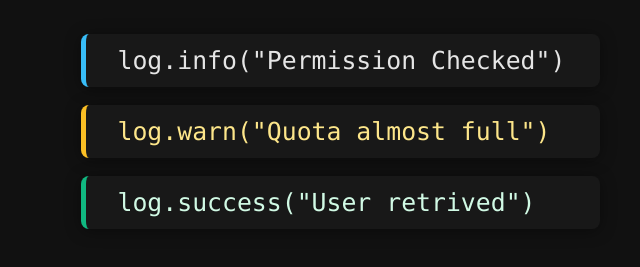
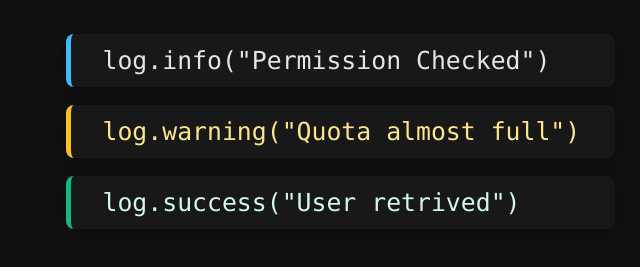
Before and after one commit to DogukanUrker/TamgaWebsite, a plain HTML site: page og.html in a window 1280 px wide. Shown: the part 249-516 px from the top of the page, without its empty margins (260-900 px from the left). Drawn offline with Linux system fonts and the light colour scheme.

Commit message:
Update og.html log message and style, refresh og.png
Increased the log-line width from 450px to 480px and changed 'log.warn' to 'log.warning' in og.html. Updated og.png to reflect these changes.

```diff
--- a/og.html
+++ b/og.html
@@ -45,7 +45,7 @@
                 border-radius: 8px;
                 padding: 12px 32px;
                 margin-bottom: 18px;
-                width: 450px;
+                width: 480px;
                 box-shadow: 0 2px 16px #0006;
                 border-left: 5px solid #38bdf8;
                 color: #e5e5e5;
@@ -69,7 +69,7 @@
         <div class="og-content">
             <div class="tamga-title">Tamga</div>
             <div class="log-line">log.info("Permission Checked")</div>
-            <div class="log-line warn">log.warn("Quota almost full")</div>
+            <div class="log-line warn">log.warning("Quota almost full")</div>
             <div class="log-line success">log.success("User retrived")</div>
         </div>
     </body>
```
Also changed, not shown: og.png.
